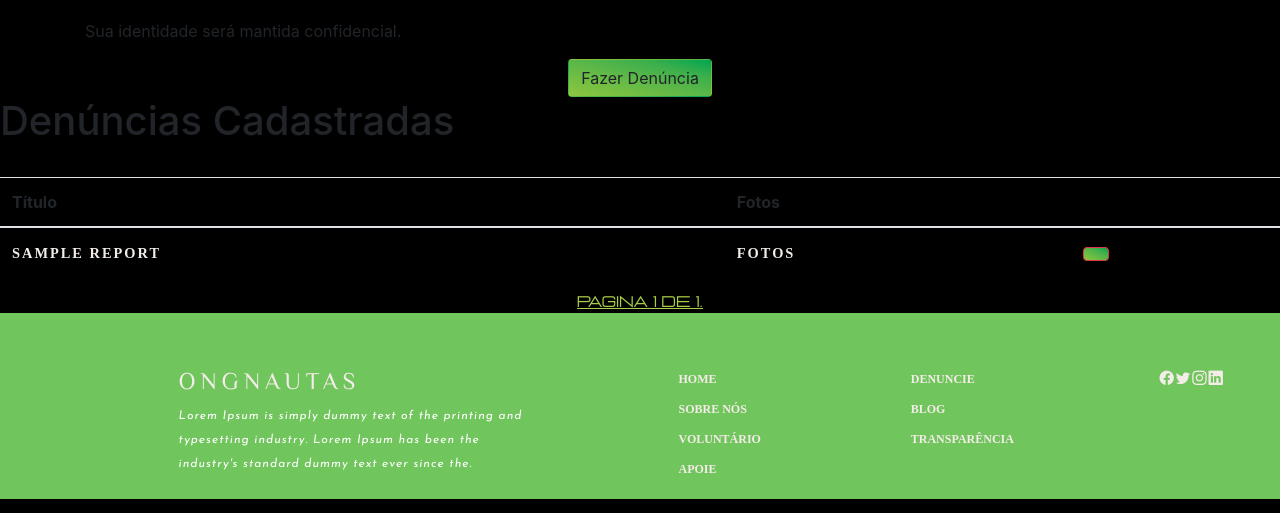
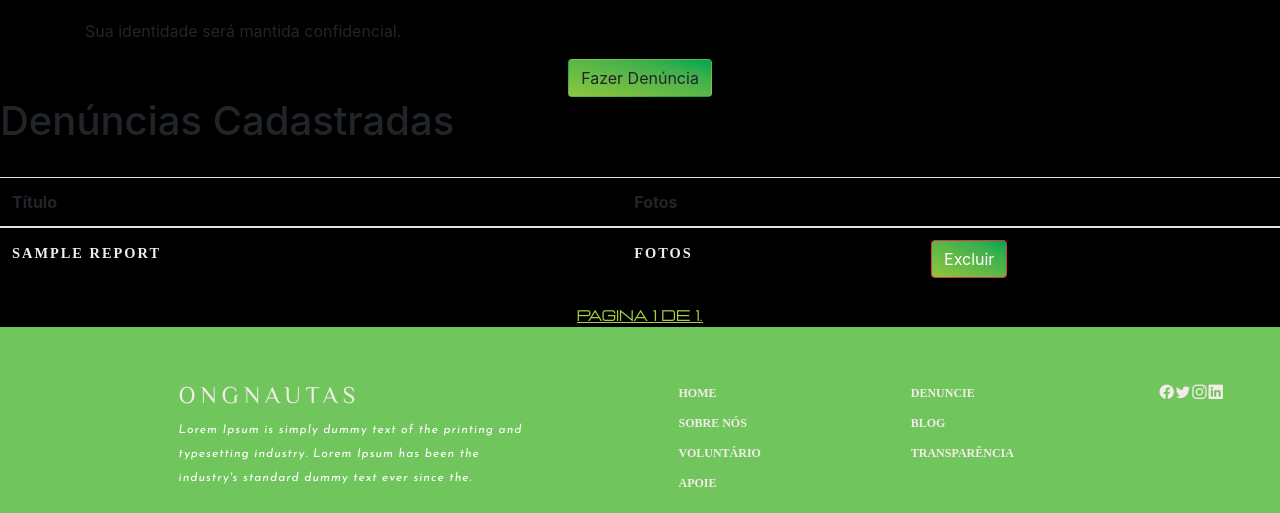
Before and after one commit to Gabriel-Maires/ONGNautas, a Django app: page /reports/denouncement in a window 1280 px wide. Shown: the part 1188-1701 px from the top of the page. Run offline with Django 4.2, Linux system fonts and the light colour scheme; tables that the repository leaves empty hold one stand-in row (values such as "Sample post"); grey boxes marked "Sample" are stand-in pictures; some libraries are stand-ins or nearby versions; some web fonts are replaced.

Commit message:
arrumando o botao

```diff
--- a/apps/reports/templates/partials/table_denouncement.html
+++ b/apps/reports/templates/partials/table_denouncement.html
@@ -19,7 +19,7 @@
                 <td><a href="#" data-toggle="modal" data-target="#detailsModal{{ report.id }}">{{ report.title }}</a></td>
                 <td><a href="#" data-toggle="modal" data-target="#photosModal{{ report.id }}">Fotos</a></td>
                 {% if user|has_role:'admin' %}
-                <td><button type="button" class="btn btn-danger" data-toggle="modal" data-target="#deleteModal{{ report.id }}"></button></td>
+                <td><button type="button" class="btn btn-danger" data-toggle="modal" data-target="#deleteModal{{ report.id }}">Excluir</button></td>
                 {% endif %}
             </tr>
             {% endfor %}
@@ -89,7 +89,7 @@
                 </div>
                 <div class="modal-footer">
                     <button type="button" class="btn btn-secondary" data-dismiss="modal">Cancelar</button>
-                    <a href="#" class="btn">Excluir</a>
+                    <button type="submit" class="btn btn-primary">Excluir</button>
                 </div>
             </div>
         </div>
```
